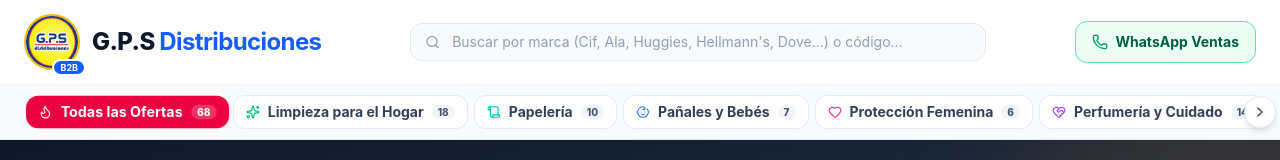
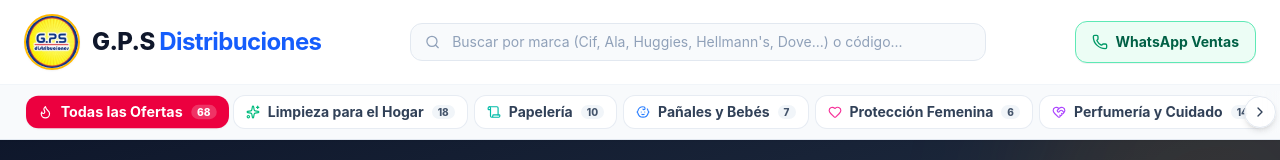
Before and after one commit to maxip123/gpsDistribuidora, a React (Vite) app: page / in a window 1280 px wide. Shown: the top 160 px of the page. Built offline with nearby package versions, Linux system fonts and the light colour scheme.

Commit message:
fixes logo

```diff
--- a/src/components/Navbar.jsx
+++ b/src/components/Navbar.jsx
@@ -103,9 +103,6 @@ export default function Navbar({
                 alt="G.P.S Distribuciones Logo"
                 className="w-10 h-10 sm:w-12 sm:h-12 md:w-14 md:h-14 rounded-full object-cover border-2 border-amber-400 shadow-xs"
               />
-              <span className="absolute -bottom-1 -right-1 bg-blue-600 text-white text-[8px] sm:text-[9px] font-bold px-1 sm:px-1.5 py-0.2 rounded-full ring-2 ring-white">
-                B2B
-              </span>
             </div>
             <div className="min-w-0">
               <div className="flex items-center gap-1">
```
